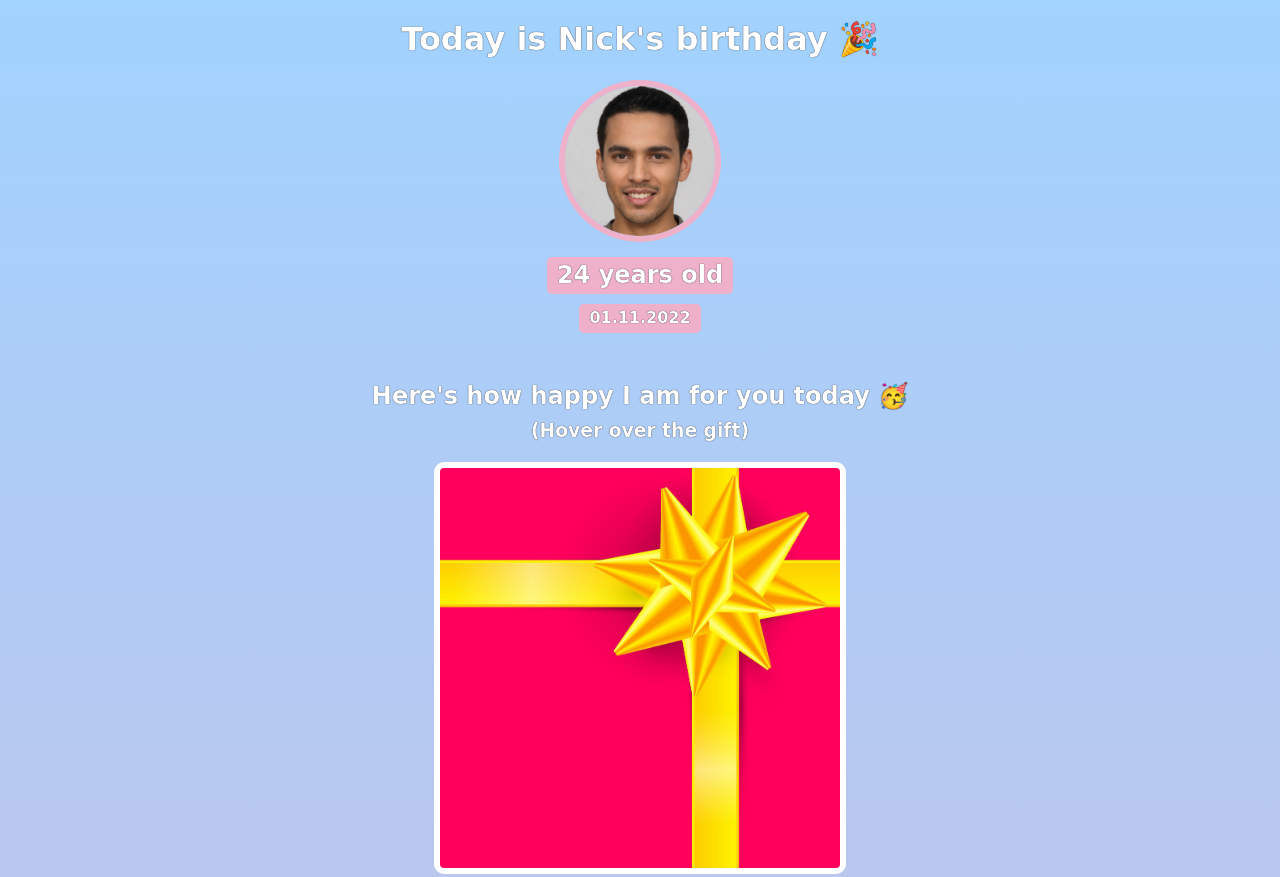
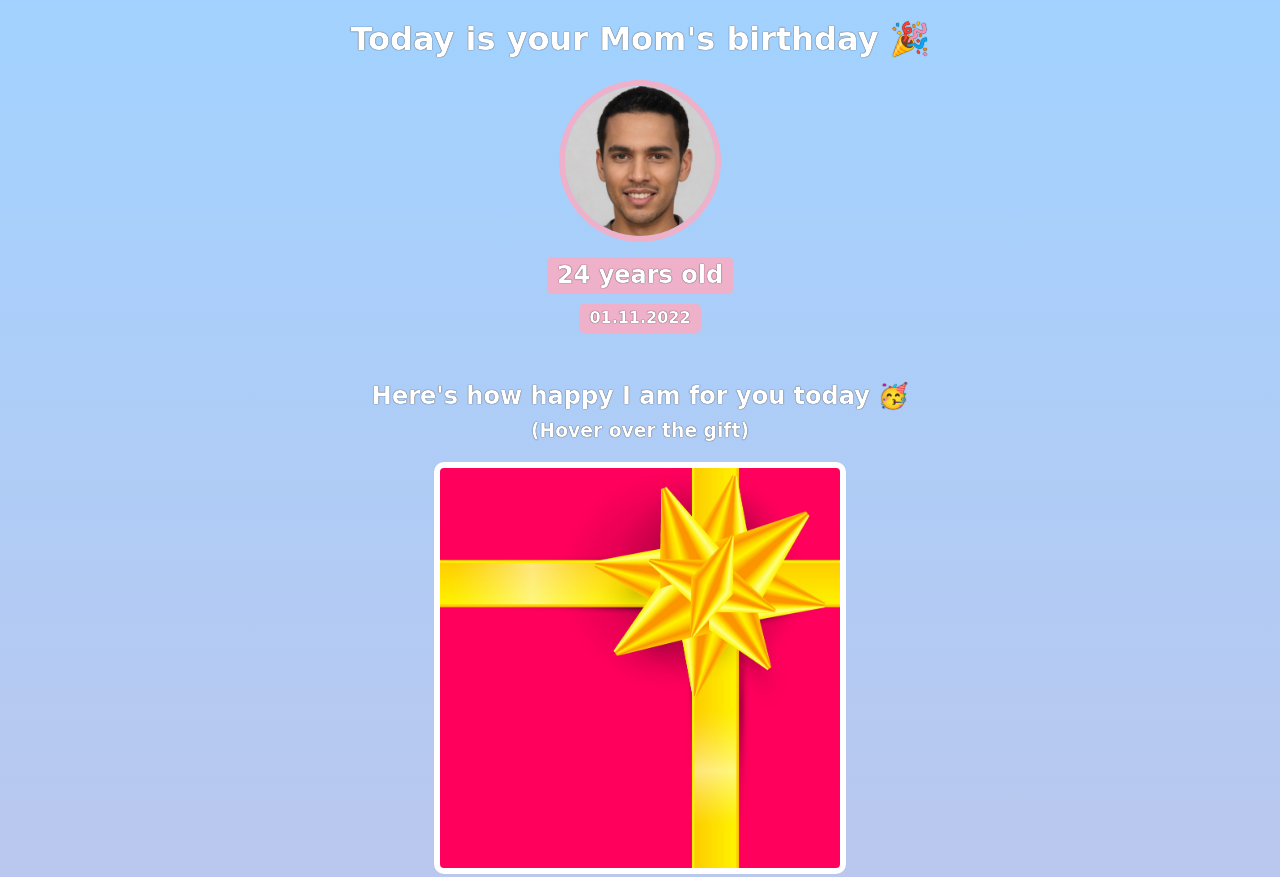
Before and after one commit to AndersonsRepo/Birthday-Gift-Site, a plain HTML site: page index.html in a window 1280 px wide. Shown: the top 877 px of the page. Drawn offline with nearby package versions, Linux system fonts and the light colour scheme; a web font is replaced by a local one.

Commit message:
Update name of birthday

```diff
--- a/index.html
+++ b/index.html
@@ -7,7 +7,7 @@
     </head>
     <body>
         <div id="header">
-            <h1>Today is Nick's birthday 🎉</h1>
+            <h1>Today is your Mom's birthday 🎉</h1>
             <img id="bff-img" src="images/nick.jpg">
             <h2 id="bday-age">24 years old</h2>
             <h4 id="bday-date">01.11.2022</h4>
```
